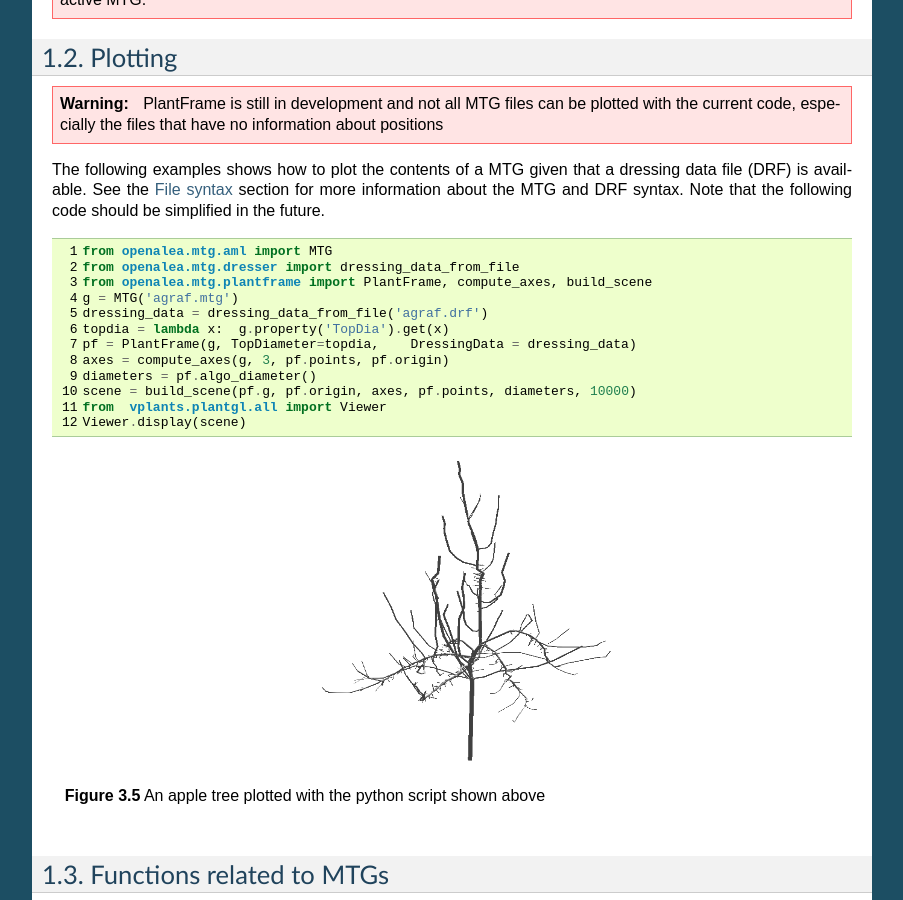
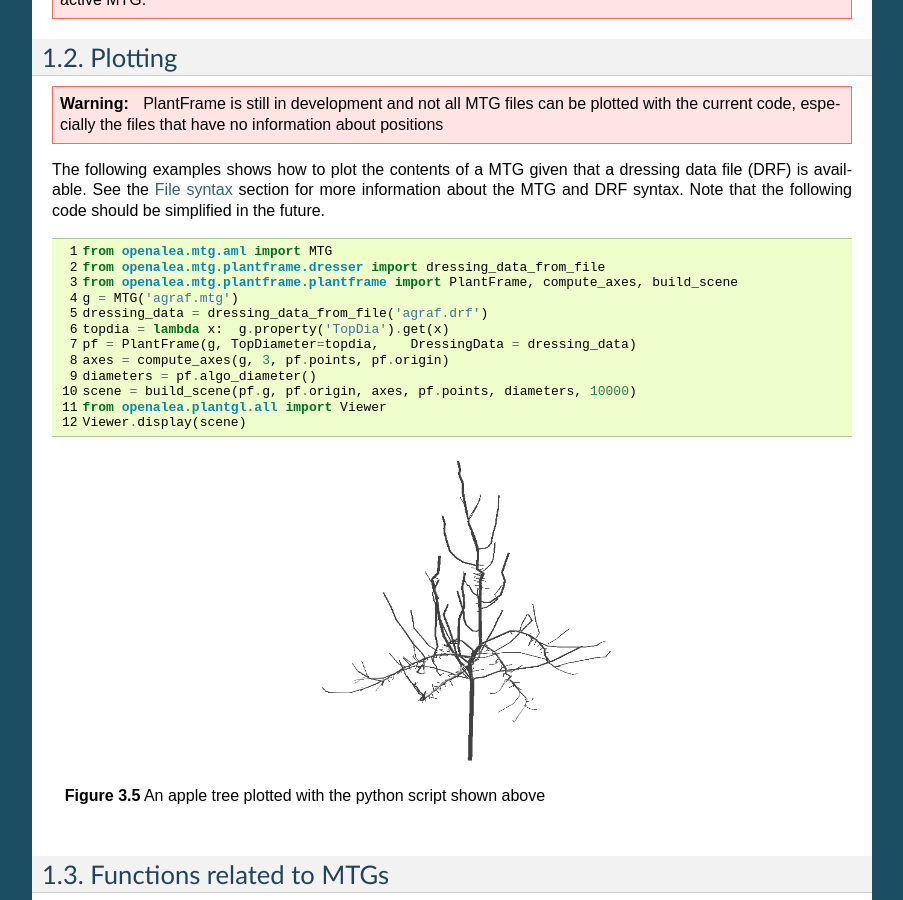
Before and after one commit to openalea/mtg, a Sphinx documentation site: the page built from doc/user/quick_start.rst, in a window 1280 px wide and 900 px high, scrolled down 652 px. Shown: the whole window, without its empty margins (198-1101 px from the left). Built offline with Sphinx 7.4.7, drawn with Linux system fonts in a browser that asks for light colours.

Commit message:
fix code example of doc

```diff
--- a/doc/user/quick_start.rst
+++ b/doc/user/quick_start.rst
@@ -47,8 +47,8 @@ information about the MTG and DRF syntax. Note that the following code should be
     :linenos:
 
     from openalea.mtg.aml import MTG
-    from openalea.mtg.dresser import dressing_data_from_file
-    from openalea.mtg.plantframe import PlantFrame, compute_axes, build_scene
+    from openalea.mtg.plantframe.dresser import dressing_data_from_file
+    from openalea.mtg.plantframe.plantframe import PlantFrame, compute_axes, build_scene
     g = MTG('agraf.mtg')
     dressing_data = dressing_data_from_file('agraf.drf')
     topdia = lambda x:  g.property('TopDia').get(x)
@@ -56,7 +56,7 @@ information about the MTG and DRF syntax. Note that the following code should be
     axes = compute_axes(g, 3, pf.points, pf.origin)
     diameters = pf.algo_diameter()
     scene = build_scene(pf.g, pf.origin, axes, pf.points, diameters, 10000)
-    from  vplants.plantgl.all import Viewer
+    from openalea.plantgl.all import Viewer
     Viewer.display(scene)
 
 .. figure:: fig3_5_bis.png
--- a/doc/user/tutorial.rst
+++ b/doc/user/tutorial.rst
@@ -80,7 +80,7 @@ They will return an iterator on the traversed vertices.
 .. code-block:: python
     :linenos:
 
-    from openalea.container.traversal.tree import *
+    from openalea.mtg.traversal import *
 
     print list(g.components(root))
 
```
